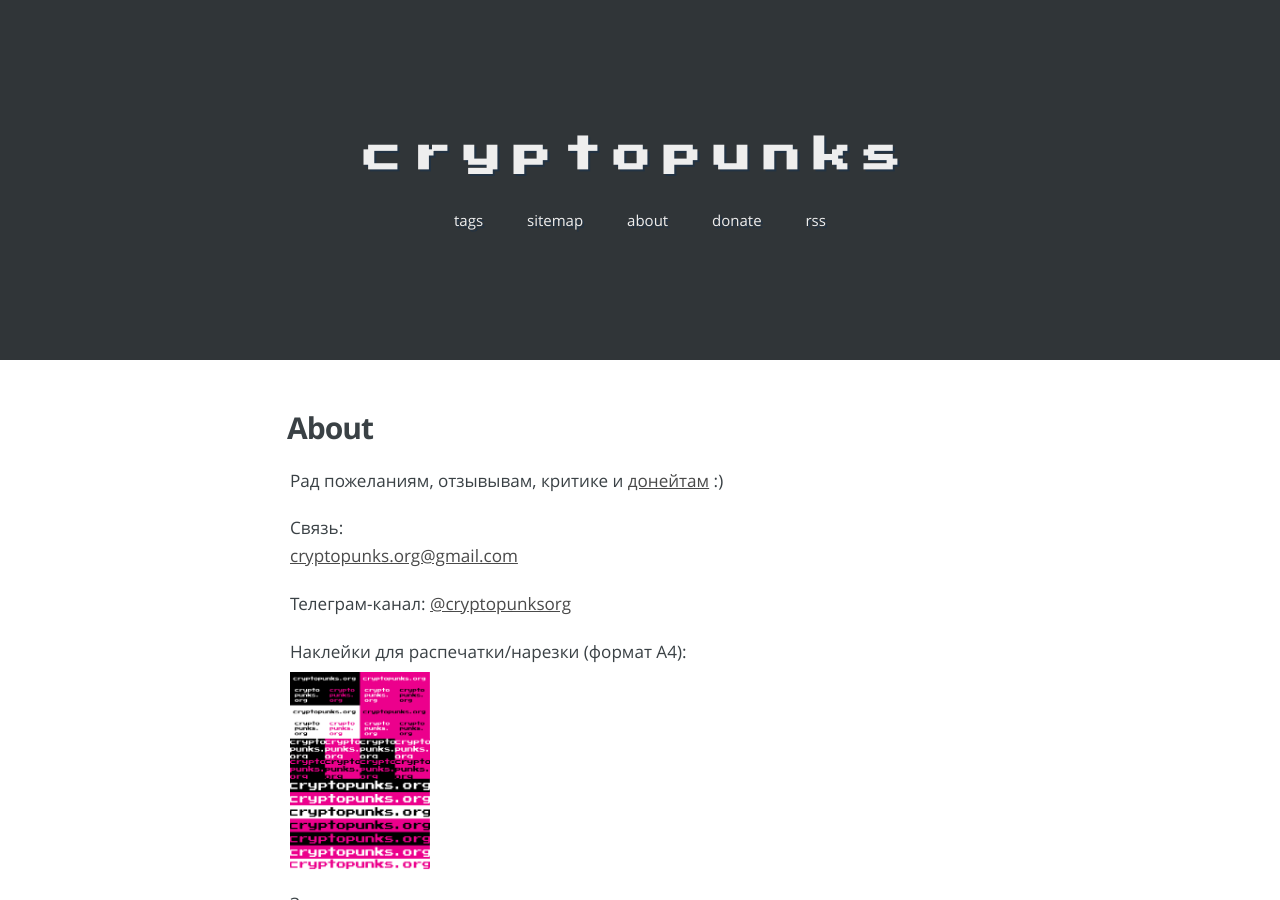
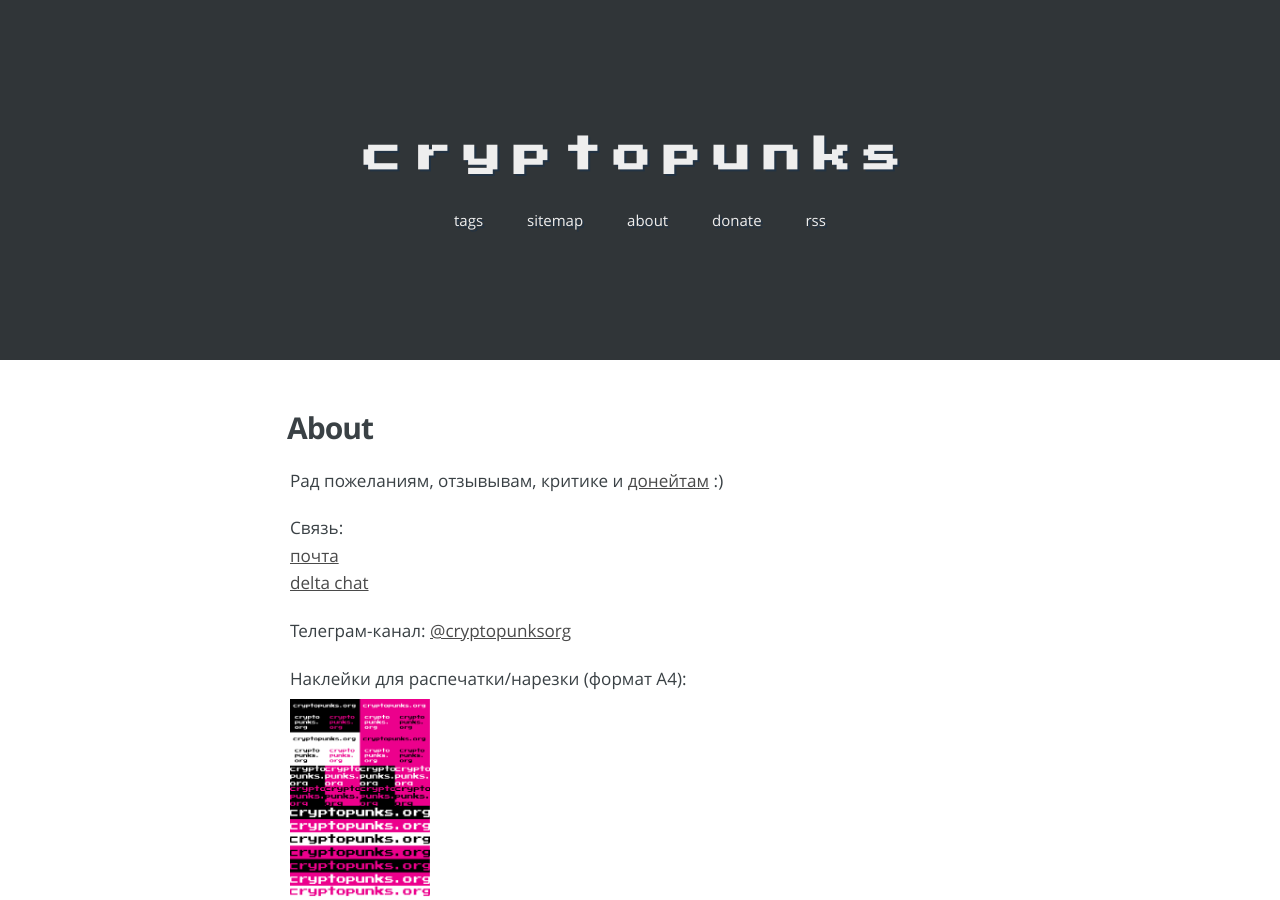
Before and after one commit to cryptopunks/cryptopunks.github.io, a Jekyll site: the page built from about.md, in a window 1280 px wide and 900 px high. Built offline with Jekyll 4.4.1, drawn with Linux system fonts in a browser that asks for light colours.

Commit message:
update contacts

```diff
--- a/about.md
+++ b/about.md
@@ -7,7 +7,8 @@ meta_description: "При найденных ошибках, с вопросам
 
 Рад пожеланиям, отзывывам, критике и <a href="/donate">донейтам</a> :)
 
-Связь:<br><a href="mailto:cryptopunks.org@gmail.com">cryptopunks.org@gmail.com</a><br>
+Связь:<br><a href="mailto:cryptopunks.org@gmail.com">почта</a><br>
+<a href="https://i.delta.chat/#AE84006D743FF86B6E19BBD90814CD209B4BA251&a=lvxvq03ft%40nine.testrun.org&n=cryptopunks&i=-AJLT9K2TuLllhjAQQ6yDi17&s=HIZ1BRY96E3VwlkCRd9jL_s1" target="_blank">delta chat</a>
 
 Телеграм-канал: <a href="https://t.me/cryptopunksorg" target="_blank">@cryptopunksorg</a><br>
 
```
